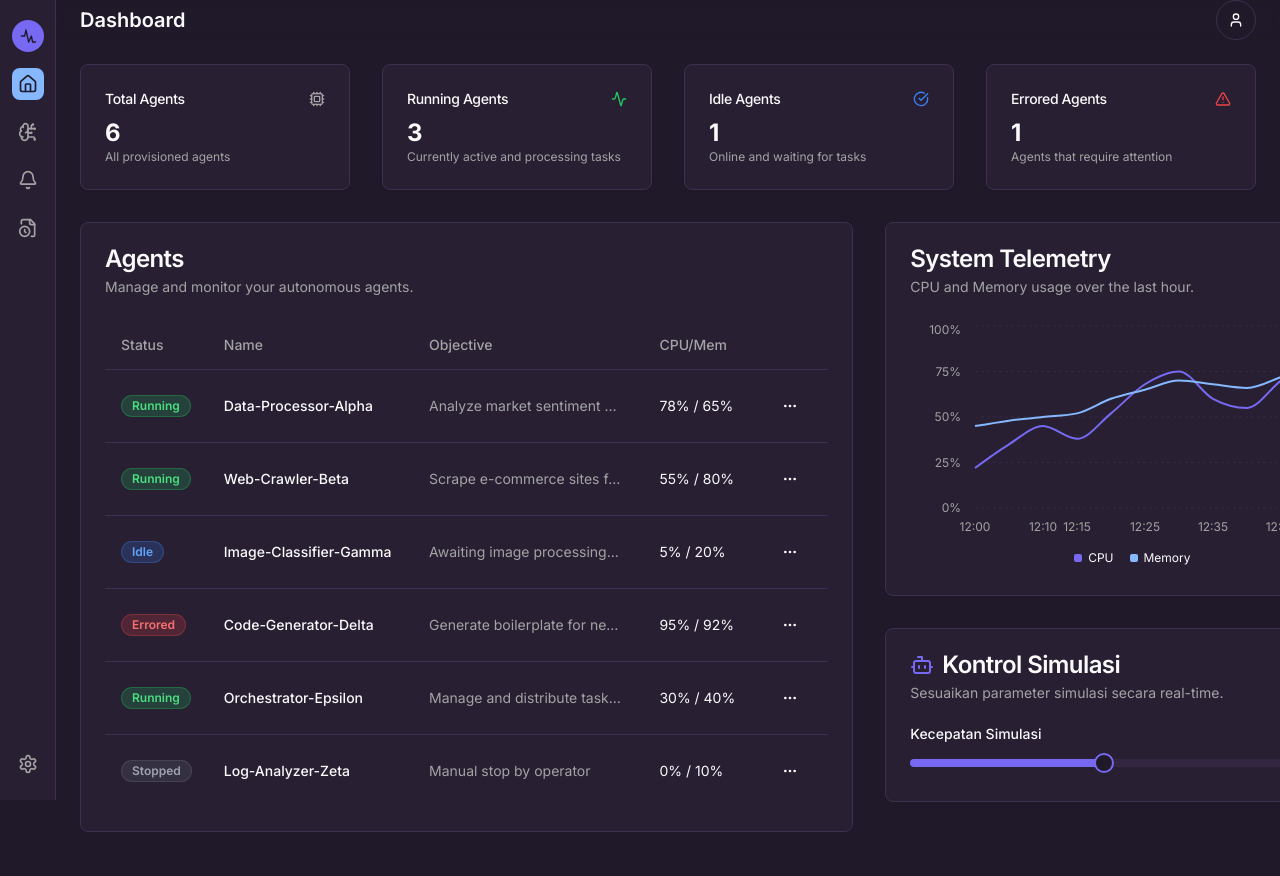
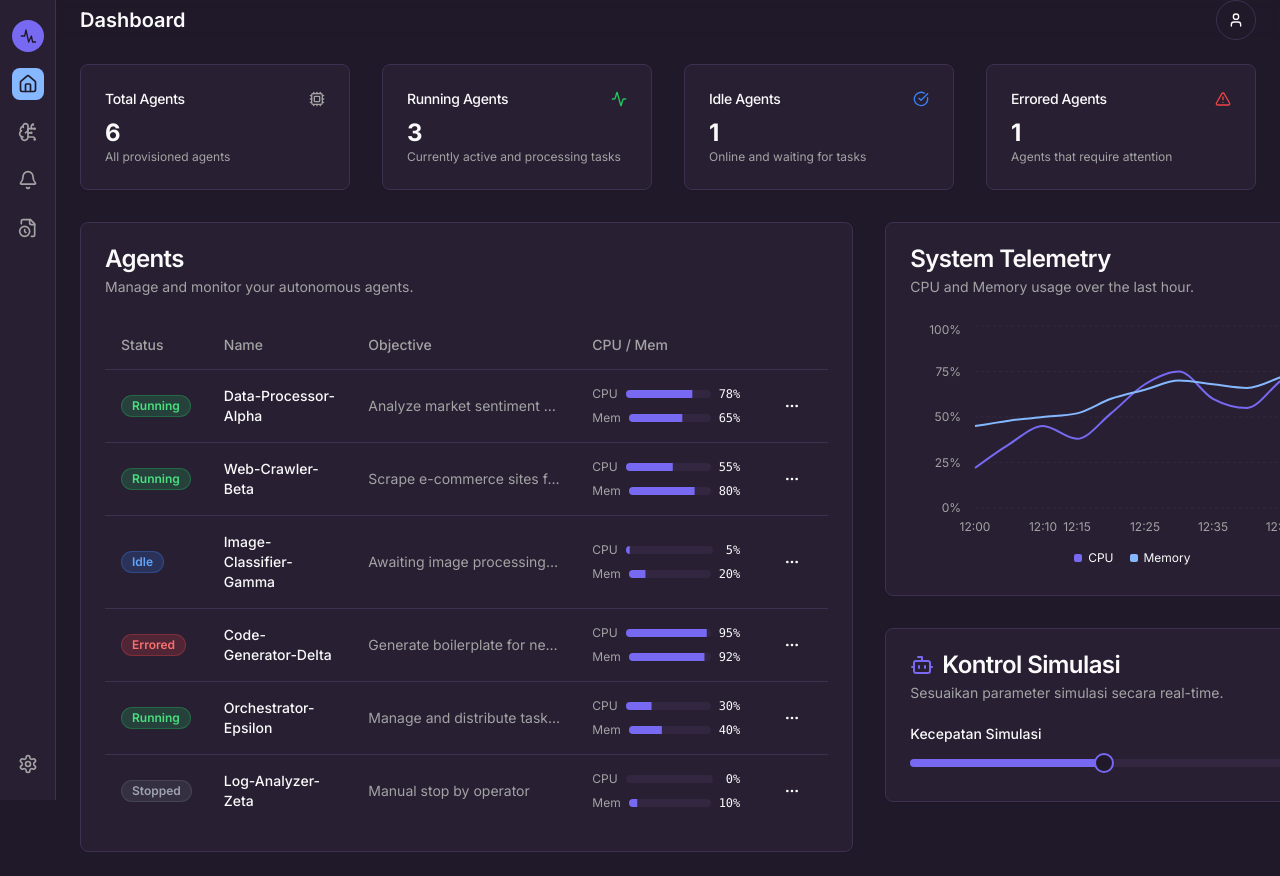
Before and after one commit to Adedev-W/GenAM-Studio-v1, a Next.js app: page /dashboard in a window 1280 px wide. Shown: the top 876 px of the page. Built offline with nearby package versions, Linux system fonts and the light colour scheme.

Commit message:
Ubah agar ui persen menggunakan konsep modern ui

```diff
--- a/src/components/dashboard/agent-list.tsx
+++ b/src/components/dashboard/agent-list.tsx
@@ -31,6 +31,7 @@ import {
   TableHeader,
   TableRow,
 } from "@/components/ui/table";
+import { Progress } from "@/components/ui/progress";
 import { agents } from "@/lib/data";
 import { cn } from "@/lib/utils";
 import type { AgentStatus } from "@/lib/types";
@@ -60,7 +61,7 @@ export default function AgentList() {
               </TableHead>
               <TableHead>Name</TableHead>
               <TableHead>Objective</TableHead>
-              <TableHead className="hidden md:table-cell">CPU/Mem</TableHead>
+              <TableHead className="hidden md:table-cell w-[180px]">CPU / Mem</TableHead>
               <TableHead>
                 <span className="sr-only">Actions</span>
               </TableHead>
@@ -84,7 +85,18 @@ export default function AgentList() {
                   </div>
                 </TableCell>
                 <TableCell className="hidden md:table-cell">
-                  {agent.cpuUsage}% / {agent.memoryUsage}%
+                  <div className="flex flex-col gap-2">
+                      <div className="flex items-center gap-2">
+                          <span className="text-xs text-muted-foreground">CPU</span>
+                          <Progress value={agent.cpuUsage} className="h-2 w-full" />
+                          <span className="text-xs w-8 text-right font-mono">{agent.cpuUsage}%</span>
+                      </div>
+                      <div className="flex items-center gap-2">
+                          <span className="text-xs text-muted-foreground">Mem</span>
+                          <Progress value={agent.memoryUsage} className="h-2 w-full" />
+                          <span className="text-xs w-8 text-right font-mono">{agent.memoryUsage}%</span>
+                      </div>
+                  </div>
                 </TableCell>
                 <TableCell>
                   <DropdownMenu>
```
